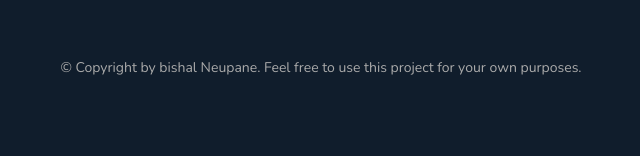
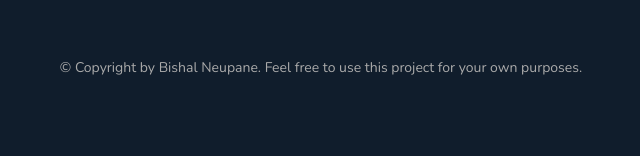
Before and after one commit to BishalN/Nexter-CSS-Only-Webpage, a website: page index.html in a window 1280 px wide. Shown: the part 3798-3954 px from the top of the page, 359-999 px from the left. Drawn offline with nearby package versions, Linux system fonts and the light colour scheme.

Commit message:
'initial'

```diff
--- a/index.html
+++ b/index.html
@@ -348,7 +348,7 @@
                     <li class="nav__item"><a href="#" class="nav__link">Come work with us!</a></li>
             </ul>
             <p class="copyright">
-                &copy; Copyright by bishal Neupane. Feel free to use this project for your own purposes.
+                &copy; Copyright by Bishal Neupane. Feel free to use this project for your own purposes.
             </p>
         </footer>
     </body>
--- a/package.json
+++ b/package.json
@@ -12,7 +12,7 @@
     "compress:css": "node-sass css/style.prefix.css css/style.css --output-style compressed",
     "build:css": "npm-run-all compile:sass prefix:css compress:css"
   },
-  "author": "Jonas",
+  "author": "Bishal",
   "license": "ISC",
   "devDependencies": {
     "autoprefixer": "^7.1.4",
```
Also changed, not shown: 1 other file.
